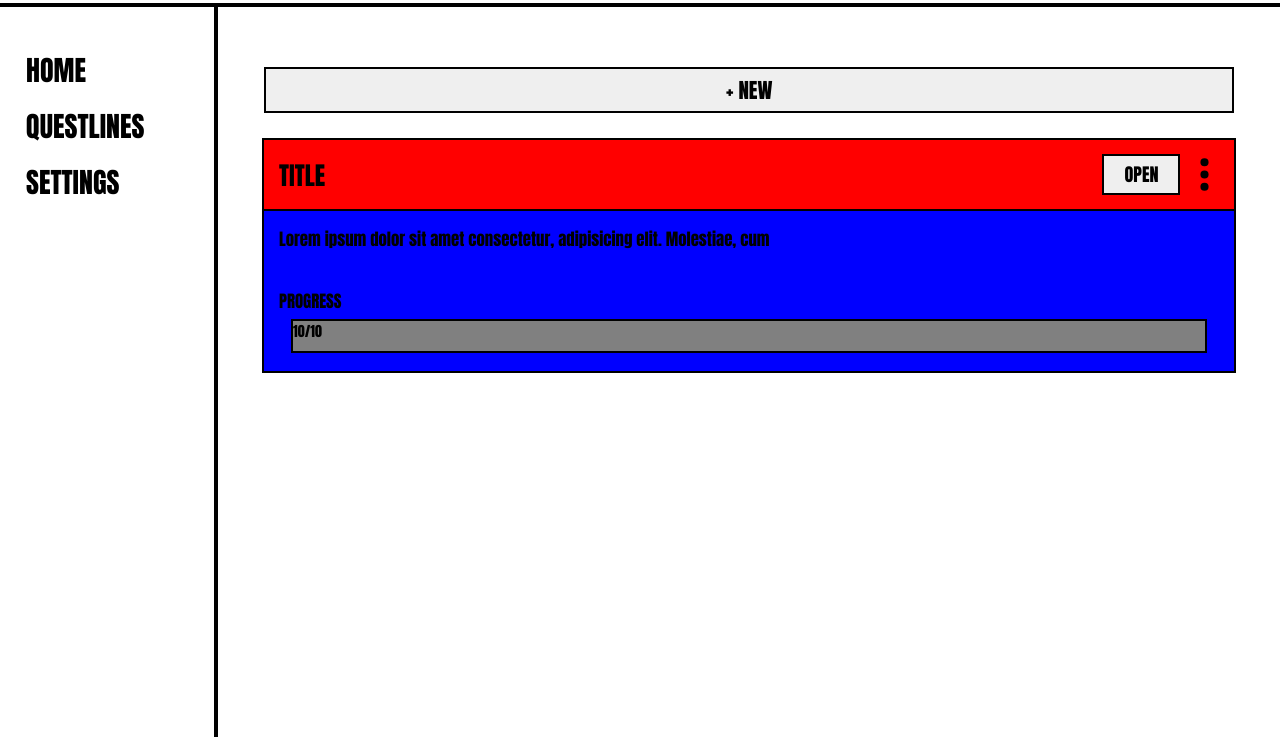
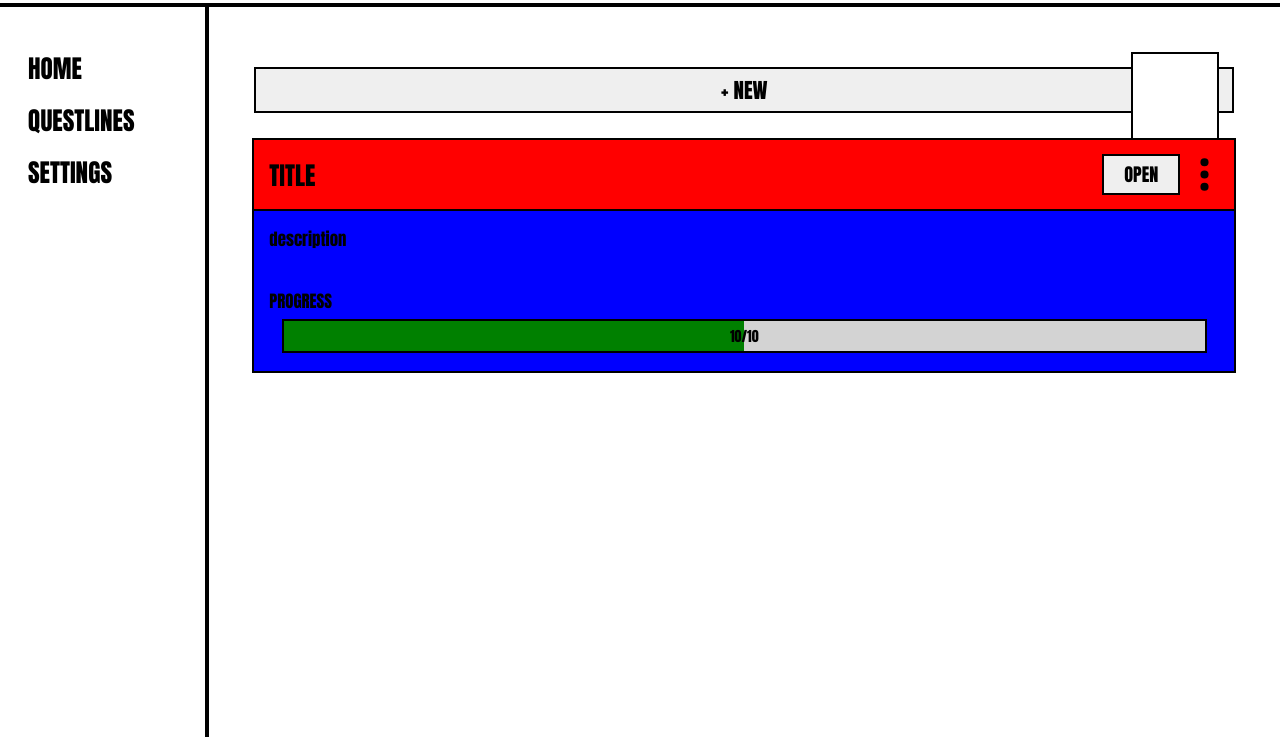
Before and after one commit to MattfromWii-Sports/quest-to-do, a website built with webpack: page src/index.html in a window 1280 px wide. Shown: the part 63-800 px from the top of the page. Built offline with nearby package versions, Linux system fonts and the light colour scheme.

Commit message:
Draft Structure Of Questline Card

```diff
--- a/src/index.html
+++ b/src/index.html
@@ -28,15 +28,18 @@
                     <div class="buttons">
                         <button class="questline-open-btn">OPEN</button>
                         <img class="kebab-menu" src="../src/images/dots-vertical.svg">
+                        <div class="kebab-container">
+
+                        </div>
                     </div>
                </div>
                <div class="questline-bottom">
-                    <p class="description">Lorem ipsum dolor sit amet consectetur, adipisicing elit. Molestiae, cum</p>
+                    <p class="description">description</p>
                     <div class="questline-progress-container">
                         <p>PROGRESS</p>
                         <div class="progress-bar">
-                            <div class="current-progress"></div>
-                            <p>10/10</p>
+                            <div class="progress-fill"></div>
+                            <span class="progress-text">10/10</span>
                         </div>
                     </div>
                </div>
--- a/src/styles.css
+++ b/src/styles.css
@@ -55,11 +55,11 @@ body {
     gap: 10px;
 }
 .side li {
-    font-size: 2rem;
+    font-size: 1.8rem;
     font-weight: bold;
     list-style-type: none;
     cursor: pointer;
-    padding: 2px 5rem 2px 26px;
+    padding: 2px 5rem 2px 28px;
     width: 100%;
     box-sizing: border-box;
 }
@@ -113,6 +113,7 @@ body {
     justify-content: flex-end;
     align-items: center;
     height: 100%;
+    position: relative;
 }
 .questline-open-btn {
     padding: 5px 20px;
@@ -122,6 +123,17 @@ body {
 .kebab-menu {
     margin-right: -10px;
     height: 100%;
+}
+.kebab-container {
+    position: absolute;
+    bottom: 15px;
+    right: 0;
+    transform: translateY(-50%);
+    width: 6rem;
+    height: 6rem;
+    border: 2px solid black;
+    background-color: white;
+    z-index: 2;
 }
 
 .questline-bottom {
@@ -148,21 +160,29 @@ body {
     gap: 5px;
 }
 .questline-progress-container > p{
+    align-self: flex-start;
     font-size: 1.2rem;
     font-weight: bold;
-    align-self: flex-start;
 }
 .progress-bar {
     align-self: center;
+    border: 2px solid black;
     width: 97%;
     height: 2.2rem;
-    border: 2px solid black;
-    background-color: gray;
+    background-color: lightgrey;
+    position: relative;
 }
-.progress-bar > p {
-    z-index: 2;
+.progress-fill {
+  height: 100%;
+  background-color: green;
+  width: 50%;
 }
-
+.progress-text {
+  position: absolute;
+  top: 50%;
+  left: 50%;
+  transform: translate(-50%, -50%);
+}
 
 @media(max-width: 700px) {
     html {
```
